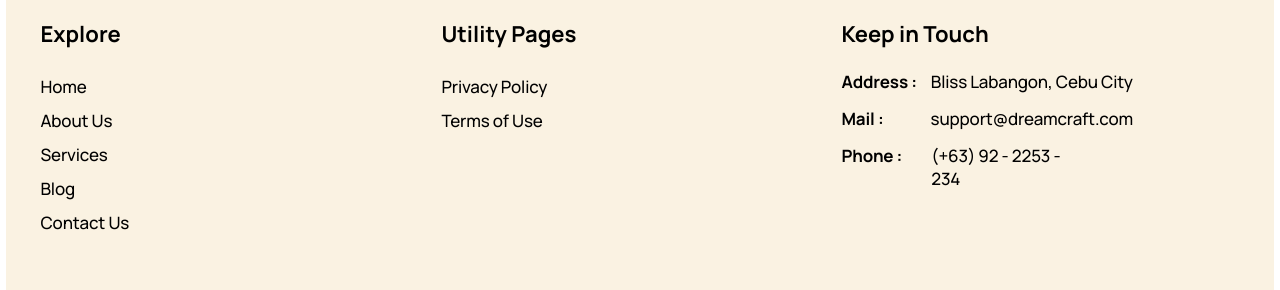
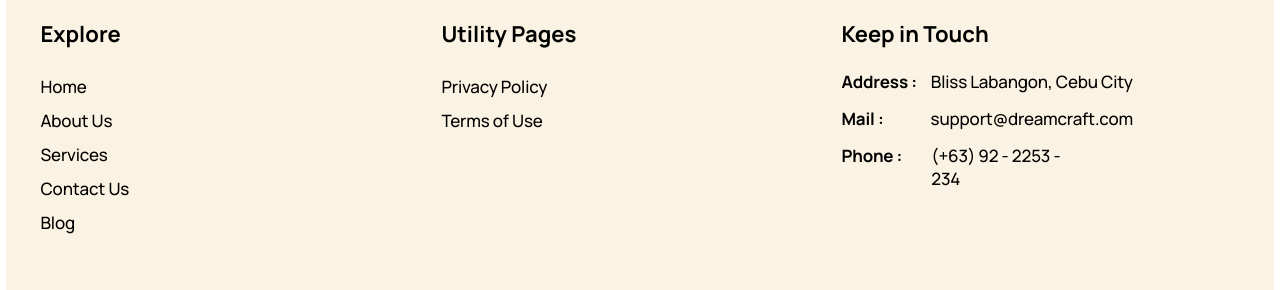
Before and after one commit to rhyss17/WebDreamcraft, a React (Create React App) app: page /aboutus in a window 1280 px wide. Shown: the part 4736-5026 px from the top of the page. Built offline with nearby package versions, Linux system fonts and the light colour scheme.

Commit message:
clickable footer

```diff
--- a/src/pages/AboutUs/index.js
+++ b/src/pages/AboutUs/index.js
@@ -567,15 +567,15 @@ const AboutUsPage = () => {
                         size="txtManropeMedium17"
                       >
                         <>
-                          Home
-                          <br />
-                          About Us
-                          <br />
-                          Services
-                          <br />
-                          Blog
-                          <br />
-                          Contact Us
+                        <span onClick={() => navigate("/home1")}>Home</span>
+                        <br />
+                        <span onClick={() => navigate("/aboutus")}>About Us</span>
+                        <br />
+                        <span onClick={() => navigate("/")}>Services</span>
+                        <br />
+                        <span onClick={() => navigate("/contactus")}>Contact Us</span>
+                        <br />
+                        <span onClick={() => navigate("/")}>Blog</span>
                         </>
                       </Text>
                     </div>
```
